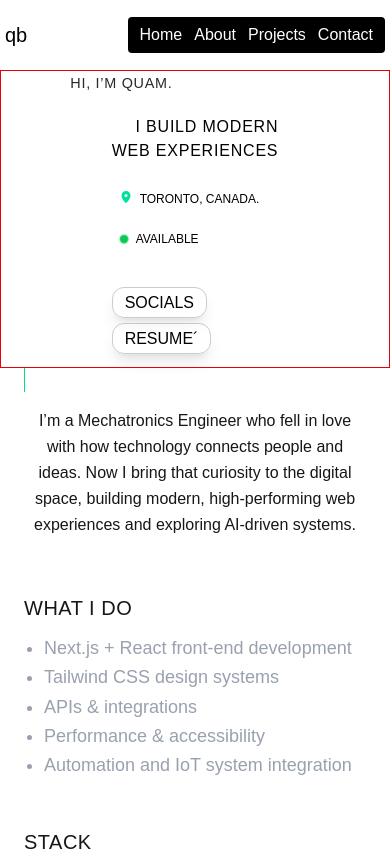
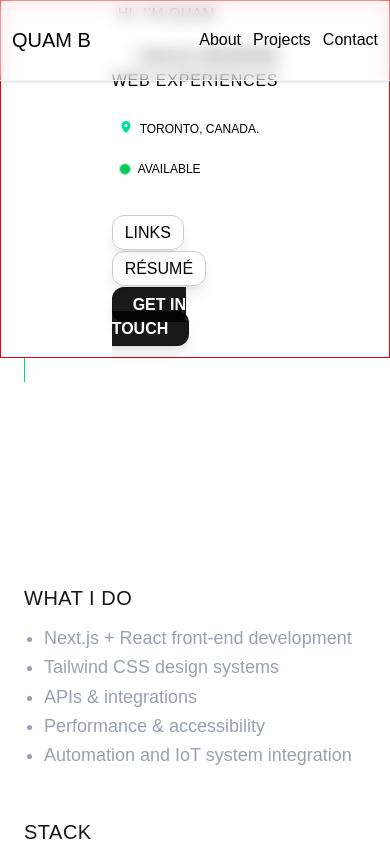
Before and after one commit to quambankole/my-portfolio-app, a Next.js app: page / in a window 390 px wide. Shown: the top 851 px of the page. Built offline with nearby package versions, Linux system fonts and the light colour scheme.

Commit message:
Created Getintouch button

```diff
--- a/src/app/about.module.css
+++ b/src/app/about.module.css
@@ -1 +1 @@
-*{  font-family: Arial, Helvetica, sans-serif;}
+*{    font-family: 'Orbitron', Arial, Helvetica, sans-serif;}
--- a/src/app/about/page.js
+++ b/src/app/about/page.js
@@ -1,17 +1,53 @@
     'use client';
 
     import { motion, useInView } from "framer-motion";
-    import { useRef } from "react";
+    import { useEffect, useRef } from "react";
 
     export default function About() {
     const textRef = useRef(null);
-    const textInView = useInView(textRef, { once: true, margin: "-200px" });
+    const textInView = useInView(textRef, { once: true, margin: "-110px" });
 
     const listRef = useRef(null);
-    const listInView = useInView(listRef, { once: true, margin: "-200px" });
+    const listInView = useInView(listRef, { once: true, margin: "-110px" });
+
+
+    useEffect(() => {
+        const onWheel = (e) => {
+        if (window.scrollY <= 0 && e.deltaY < 0) {
+            e.preventDefault();
+            window.scrollTo(0, 0);
+        }
+        };
+
+        let startY = null;
+        const onTouchStart = (e) => {
+        startY = e.touches[0].clientY;
+        };
+
+        const onTouchMove = (e) => {
+        if (window.scrollY <= 0 && startY !== null) {
+            const currentY = e.touches[0].clientY;
+            // User is pulling down (which would scroll up beyond top)
+            if (currentY > startY) {
+            e.preventDefault();
+            window.scrollTo(0, 0);
+            }
+        }
+        };
+
+        window.addEventListener('wheel', onWheel, { passive: false });
+        window.addEventListener('touchstart', onTouchStart, { passive: true });
+        window.addEventListener('touchmove', onTouchMove, { passive: false });
+
+        return () => {
+        window.removeEventListener('wheel', onWheel);
+        window.removeEventListener('touchstart', onTouchStart);
+        window.removeEventListener('touchmove', onTouchMove);
+        };
+    }, []);
 
     return (
-    <main>
+    <main className="overscroll-contain">
         <section
         id="about"
         role="region"
@@ -22,7 +58,7 @@
             <motion.h1
             id="about-heading"
             className="lg:text-3xl lg:my-10 md:text-2xl font-medium tracking-widest uppercase text-white mb-4 border-l-1 border-green-400 pl-2"
-            initial={{ opacity: 0, y: -10 }}
+            initial={{ opacity: 0, y: -5 }}
             animate={{ opacity: 1, y: 0 }}
             transition={{ duration: 1, ease: "easeOut" }}
             >
@@ -31,7 +67,7 @@
 
             <motion.p
             ref={textRef}
-            className="lg:text-xl lg:mb-1 font-arial font-light text-center text-white-700 leading-relaxed md:text-lg"
+            className="lg:text-xl lg:mb-1 font-helvetica font-light text-justify text-white leading-relaxed md:text-lg indent-4"
             initial={{ opacity: 0, y: 40 }}
             animate={textInView ? { opacity: 1, y: 0 } : {}}
             transition={{ duration: 0.8, ease: "easeOut" }}
@@ -68,14 +104,14 @@
             </div>
             </motion.div>
 
-            <div className="mt-10">
+            {/* <div className="mt-10">
             <a
                 href="#projects"
                 className="inline-block border border-black/20 rounded-lg py-2 px-4 uppercase text-sm hover:text-green-600 bg-white/80 shadow-sm transition-colors"
             >
                 View Projects
             </a>
-            </div>
+            </div> */}
         </div>
         </section>
     </main>
--- a/src/app/page.js
+++ b/src/app/page.js
@@ -5,18 +5,13 @@ import styles from './page.module.css';
 import Header from "../components/header";
 import { FontAwesomeIcon } from "@fortawesome/react-fontawesome";
 import { faLocationDot } from "@fortawesome/free-solid-svg-icons";
-import { motion, scale, useInView } from "framer-motion";
-import { useEffect, useState, useRef } from "react";
+import { motion, useInView, useReducedMotion } from "framer-motion";
+import { useRef } from "react";
 
 export default function Home() {
-  const [blurOn, setBlurOn] = useState(false);
-  useEffect(() => {
-    const t = setTimeout(() => setBlurOn(true), 900); // enable blur after heading animation settles
-    return () => clearTimeout(t);
-  }, []);
-
   const ref = useRef(null);
   const isInView = useInView(ref, { once: true });
+  const prefersReducedMotion = useReducedMotion();
 
   return (
     <>
@@ -25,27 +20,34 @@ export default function Home() {
       <main>
         <section id="home" className="bg-white border border-red-600 flex items-center justify-center lg:h-[76vh] w-full">
 
-        <div className="lg:auto lg:mt-5 flex flex-col items-left space-y-5 max-w-screen-lg lg:w-[49vw] mx-auto md:py-2">
+        <div className="lg:mt-5 flex flex-col items-start space-y-5 max-w-screen-lg lg:w-[49vw] mx-auto md:py-2">
 
           <div>
             <motion.h1
               ref={ref}
               className="lg:text-3xl lg:w-[49vw] md:text-5xl md:w-[45vw] sm:text-5xl font-light tracking-wider uppercase text-gray-300 text-left"
-              initial={{ color: "#d7d9dbff", scale: 0.9,  x:-150 }}
-              animate={isInView ? { color: "#282a2dff", x:-50}: {}}
-              transition={{ duration: 1.5, ease: 'easeInOut' }}>
+              initial={prefersReducedMotion ? false : { color: "#d7d9dbff", scale: 0.9, x: -50, opacity: 0 }}
+              animate={isInView ? { color: "#282a2dff", x: 0, opacity: 1 } : {}}
+              transition={prefersReducedMotion ? { duration: 0 } : { duration: 0.9, ease: "easeOut" }}
+            >
               Hi, I’m Quam.
             </motion.h1>
           </div>
 
           <div>
-            <h2 className="lg:text-5xl lg:pb-2 lg:pl-6 lg:w-[49vw] sm:text-3xl md:w-[45vw] md:text-5xl uppercase text-black tracking-wider text-right" >
+            <motion.h2
+              ref={ref}
+              initial={prefersReducedMotion ? false : { y: -25, opacity: 0 }}
+              animate={isInView ? { y: 0, opacity: 1 } : {}}
+              transition={prefersReducedMotion ? { duration: 0 } : { type: "spring", bounce: 0.1, duration: 1.4 }}
+              className="lg:text-5xl lg:pb-2 lg:pl-6 lg:w-[49vw] sm:text-3xl md:w-[45vw] md:text-5xl uppercase text-black tracking-wider text-right"
+            >
               <span className="block">I build modern</span>
               <span className="block">web experiences</span>
-            </h2>
+            </motion.h2>
           </div>
 
-          <div className="lg:border-b-1 border-green-300 lg:border-solid flex flex-col lg:flex-row lg:items-center lg:justify-between lg:w-[49vw] md:w-[45vw] sm:w-full gap-2 md:text-[0.25rem] ">
+          <div className="lg:border-b border-green-300 lg:border-solid flex flex-col lg:flex-row lg:items-center lg:justify-between lg:w-[49vw] md:w-[45vw] sm:w-full gap-2 md:text-[0.25rem] ">
 
 
             <span className="uppercase font-medium flex items-center gap-x-2 p-2 text-black backdrop-blur-lg border-black/10 bg-white/30 text-xs md:text-[10px] lg:text-sm">
@@ -61,35 +63,37 @@ export default function Home() {
             <span className="uppercase font-medium flex items-center gap-x-2 p-2 text-black backdrop-blur-lg border-black/10 bg-white/30 text-xs md:text-[10px] lg:text-sm"
                 aria-label="Status: Open to work">
                 <span
-                  className={`${styles.statusDot} inline-block w-2 h-2 bg-green-500 rounded-full`}
+                  className={`${styles.statusDot} inline-block w-2.5 h-2.5 bg-green-500 rounded-full`}
                   aria-hidden="true"
                 ></span>
-                <span>Available</span>
+                <span className='font-b\old' >Available</span>
             </span>
           </div>
 
-          <div className="flex items-left flex-col w-[40vw] md:w-[45vw] sm:w-full ">
-
+          <div className="lg:w-[49vw] w-[40vw] md:w-[45vw] sm:w-full flex flex-col items-start">
             <div className="flex flex-col gap-2 my-4 md:my-0 md:mx-0 sm:flex-row sm:items-center sm:justify-between lg:items-start w-full">
-              <nav aria-label="Primary" className="flex">
-                <ul className="flex flex-col sm:flex-row space-y-3 sm:space-y-0 sm:space-x-12 uppercase">
-                  <li>
-                    <a href="#socials" className={`${styles.cta} text-base border border-black/20 font-large rounded-xl text-black hover:text-green-600 transition-colors ring-1 ring-white/20
-                        bg-white/50 backdrop-blur-md shadow-lg py-1.5 px-3 uppercase`}>
-                      Socials
+              <nav aria-label="Primary" className="flex w-full">
+                <div className="flex w-full flex-col sm:flex-row sm:items-center space-y-3 sm:space-y-0 sm:space-x-12 uppercase">
+                  <div>
+                    <a href="#socials" className={`${styles.cta} text-base border border-black/20 font-medium rounded-xl text-black hover:text-green-600 transition-colors ring-1 ring-white/20 bg-white/50 backdrop-blur-md shadow-lg py-2 px-3 uppercase transform hover:scale-105 focus-visible:outline-none focus-visible:ring-2 focus-visible:ring-green-400`}>
+                    Links
                     </a>
-                  </li>
-                  <li>
-                    <a href="#resume" className={`${styles.cta} text-base border border-black/20 font-large rounded-xl text-black hover:text-green-600 hover:scaletransition-colors ring-1 ring-white/20
-                        bg-white/50 backdrop-blur-md shadow-lg py-1.5 px-3 uppercase`}>
-                      Resume´
+                  </div>
+                  <div>
+                    <a href="#resume" className={`${styles.cta} text-base border border-black/20 font-medium rounded-xl text-black hover:text-green-600 transition-colors ring-1 ring-white/20 bg-white/50 backdrop-blur-md shadow-lg py-2 px-3 uppercase transform hover:scale-105 focus-visible:outline-none focus-visible:ring-2 focus-visible:ring-green-400`}>
+                      Résumé
                     </a>
-                  </li>
-                </ul>
+                  </div>
+                  <div className="sm:ml-auto hover:scale-105 duration-200 ease-out">
+                    <a
+                      href="#getintouch"
+                      className={`${styles.cta} text-base font-bold text-white rounded-xl hover:bg-black/10 hover:text-black transition-colors duration-300 ease-in-out border border-black/20 bg-black/90 backdrop-blur-md shadow-lg py-2 px-5 uppercase transform hover:scale-105 focus-visible:outline-none focus-visible:ring-1 focus-visible:ring-green-400`}>
+                      Get in touch
+                    </a>
+                  </div>
+                </div>
               </nav>
-
             </div>
-
           </div>
 
         </div>
--- a/src/components/header.js
+++ b/src/components/header.js
@@ -9,23 +9,20 @@ export default function Header() {
     const [navOpen, setNavOpen] = useState(true);
 
     return (
-        <header className="bg-white text-white border border-white py-3 shadow-md">
-            <div className="p-1 flex justify-between items-center">
-                <div className="text-xl text-black align-right">qb</div>
+        <header className="fixed top-0 left-0 w-full z-10 bg-white/20 text-black border-b border-gray-100 py-3 mt-0 shadow-sm backdrop-blur-sm shadow-lg backdrop-saturate-150">
+            <div className="p-3 flex justify-between items-center max-w-7xl mx-auto">
+                <div className="text-xl text-black align-right"><Link href="/"><span className="hover:text-green-400 transition-colors duration-250 ease-in-out">QUAM B</span></Link></div>
 
                 <nav className={`${styles.navbar} ${navOpen ? styles.open : ''}`}>
-                    <div className="flex space-x-5 bg-black text-white text-xl py-1.5 px-3 rounded-[0.25rem]">
+                    <div className="flex space-x-2 text-black text-2xl py-1 px-0 rounded-[0.25rem]">
                         <ul className={`flex lg:flex text-base lg:text-lg sm:text-sm/6 gap-3 lg:gap-10`}>
-                            <li><Link href="/"><span className="hover:text-gray-300">Home</span></Link></li>
                             <li><Link href="/#about"><span className="hover:text-gray-300">About</span></Link></li>
                             <li><Link href="/#projects"><span className="hover:text-gray-300">Projects</span></Link></li>
                             <li><Link href="/#contact"><span className="hover:text-gray-300">Contact</span></Link></li>
                         </ul>
                     </div>
                 </nav>
-
-                {/* <Hamburger label="Toggle menu" isOpen={navOpen} onToggle={setNavOpen} className="lg:hidden" /> */}
             </div>
         </header>
-    );
+    );``
 }
--- a/src/components/header.module.css
+++ b/src/components/header.module.css
@@ -3,17 +3,19 @@
   padding: 1em;
   text-align: center;
   font-family: 'Orbitron', Arial, Helvetica, sans-serif;
+
 }
 
 .navbar{
   font-family: "DM Mono", Arial, Helvetica, sans-serif;
-  position: static;
+  position: sticky;
   margin-left: auto;
   /* Use transitions for a smooth reveal */
   opacity: 0;
   transform: translateX(20px);
   pointer-events: none;
   transition: opacity 0.5s ease-in, transform 0.5s ease-out;
+
 }
 
 .open {
```
